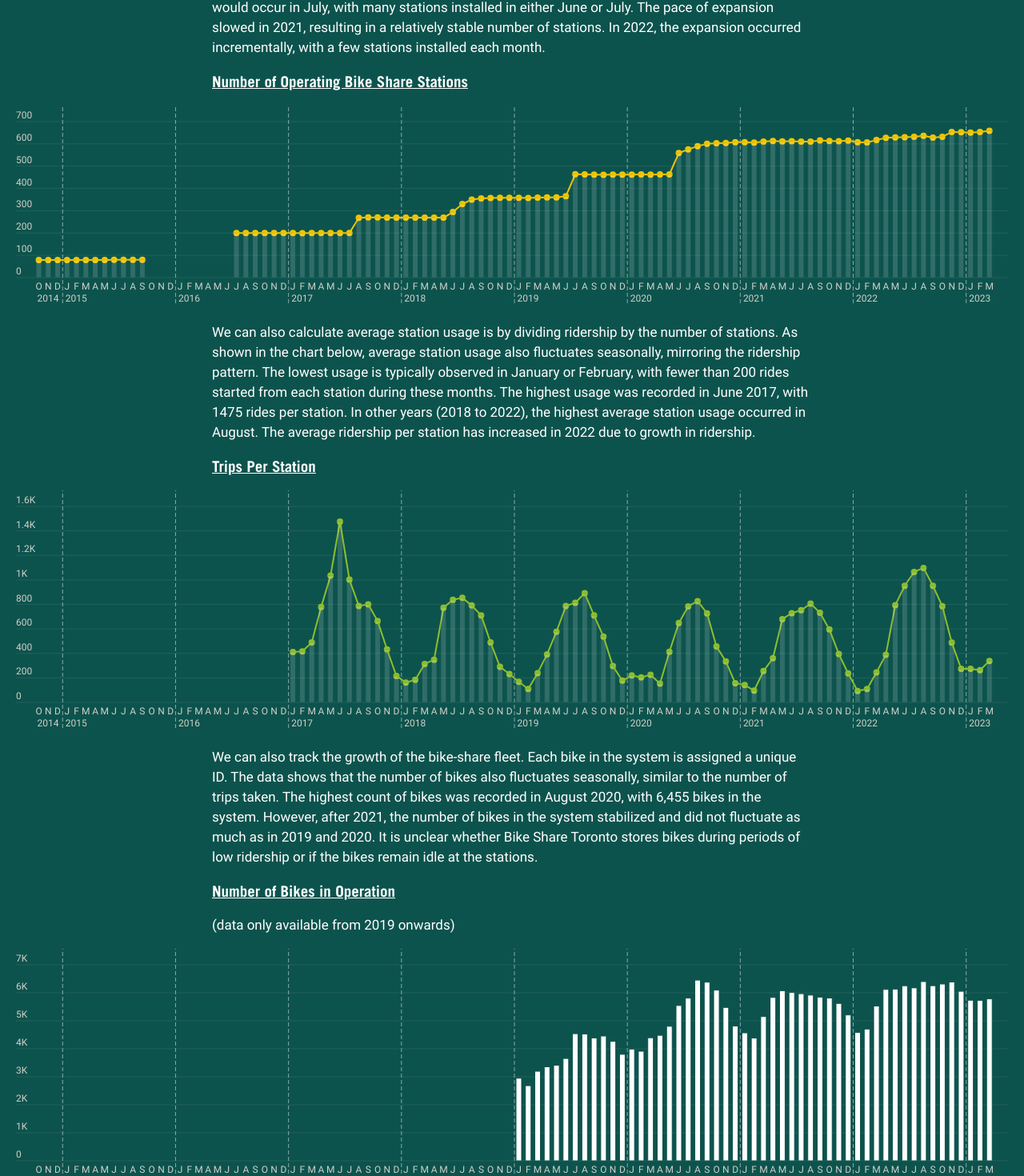
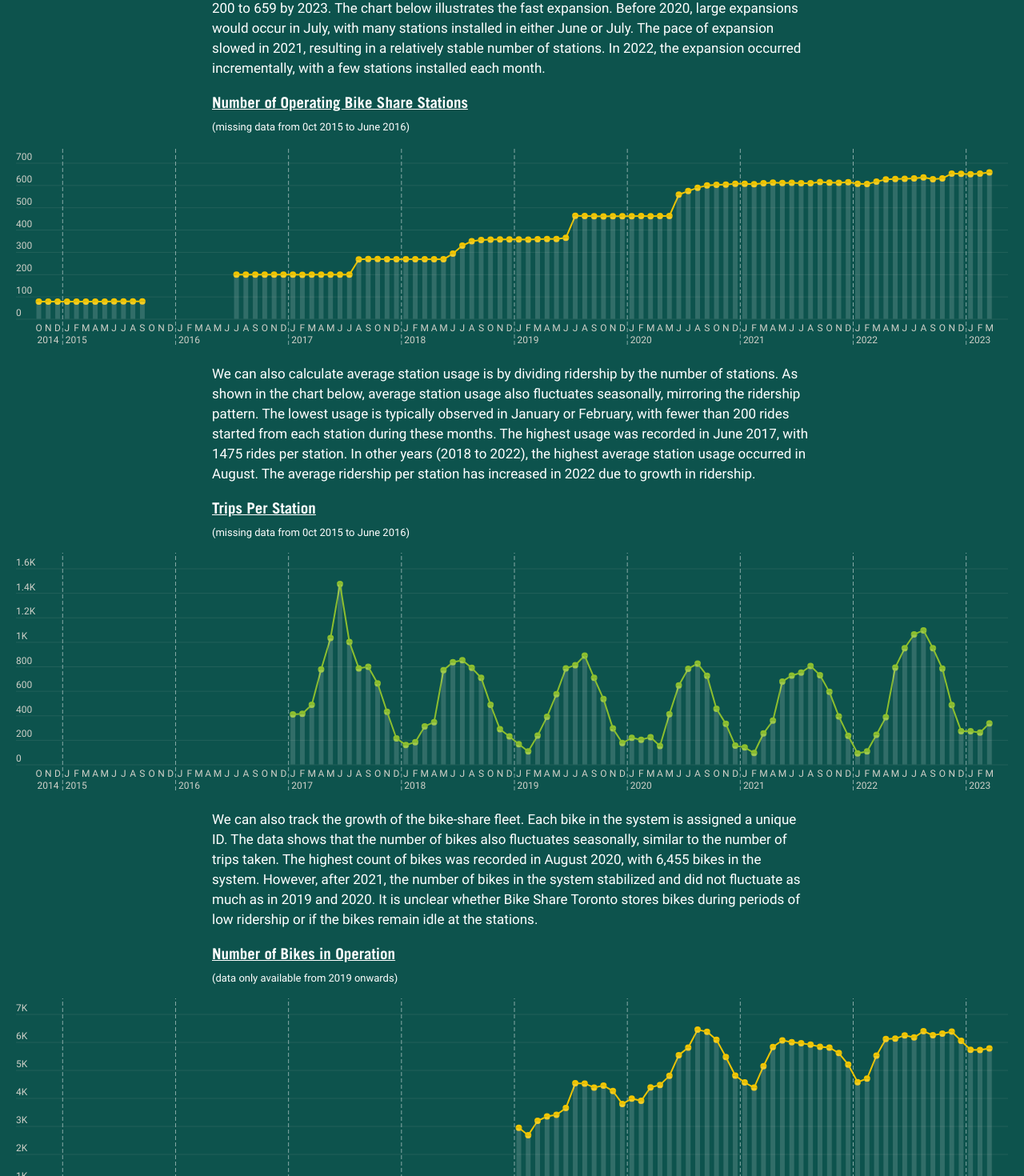
Before and after one commit to schoolofcities/bike-share-toronto, a SvelteKit app: page /trends in a window 1280 px wide. Shown: the part 2011-3481 px from the top of the page at 80% size. Built offline with nearby package versions, Linux system fonts and the light colour scheme.

Commit message:
dynamic point sizes

```diff
--- a/src/assets/global-styles.css
+++ b/src/assets/global-styles.css
@@ -95,6 +95,11 @@ p {
     line-height: 25px;
 }
 
+.note {
+    margin-top: -12px;
+    font-size: 13px;
+}
+
 a {
     color: var(--brandWhite);
     text-decoration: underline;
--- a/src/lib/MonthlyChart.svelte
+++ b/src/lib/MonthlyChart.svelte
@@ -176,6 +176,19 @@
             </g>
         {/if}
 
+        <!-- y axis -->
+        <g class="axis y-axis">
+            {#each yTicks as tick}
+                <g
+                    class="tick tick-{tick}"
+                    transform="translate(0, {yScale(tick)})"
+                >
+                    <line x2="100%" />
+                    <text y="-4">{thousandToK(tick)} </text>
+                </g>
+            {/each}
+        </g>
+
         {#if type === "line"}
             <g>
                 {#each data as bike, i}
@@ -193,7 +206,7 @@
                     {#if bike[variable] !== null}
                         <circle
                             class="point"
-                            r="4"
+                            r={innerWidth / 300}
                             cx={xScale(i) + barPadding + barWidth/2 - 1}
                             cy={yScale(bike[variable])}
                             fill={colour}
@@ -220,18 +233,7 @@
             </g>
         {/if}
 
-        <!-- y axis -->
-        <g class="axis y-axis">
-            {#each yTicks as tick}
-                <g
-                    class="tick tick-{tick}"
-                    transform="translate(0, {yScale(tick)})"
-                >
-                    <line x2="100%" />
-                    <text y="-4">{thousandToK(tick)} </text>
-                </g>
-            {/each}
-        </g>
+
     </svg>
 </div>
 {#if selected_datapoint != undefined}
@@ -322,8 +324,4 @@
         stroke-width: 2px;
         z-index: 6;
     }
-
-    .point {
-        r: 4px;
-    }
 </style>
--- a/src/routes/trends/+page.svelte
+++ b/src/routes/trends/+page.svelte
@@ -52,6 +52,7 @@
 
     <div class="text">
         <h3>Bike Share Ridership by Month</h3>
+        <p class="note">(missing data from 0ct 2015 to June 2016)</p>
     </div>
     <MonthlyChart
         variable="TripCount"
@@ -105,6 +106,7 @@
             incrementally, with a few stations installed each month.
         </p>
         <h3>Number of Operating Bike Share Stations</h3>
+        <p class="note">(missing data from 0ct 2015 to June 2016)</p>
     </div>
 
     <MonthlyChart
@@ -128,6 +130,7 @@
             station has increased in 2022 due to growth in ridership.
         </p>
         <h3>Trips Per Station</h3>
+        <p class="note">(missing data from 0ct 2015 to June 2016)</p>
     </div>
 
     <MonthlyChart
@@ -151,25 +154,26 @@
             stations.
         </p>
         <h3>Number of Bikes in Operation</h3>
-        <p>(data only available from 2019 onwards)</p>
+        <p class="note">(data only available from 2019 onwards)</p>
     </div>
 
     <MonthlyChart
         variable="BikeCount"
         yTicks={yTicksBike}
-        colour="#fff"
+        colour="#F1C500"
         maxHeight="300"
-        type="bar"
+        type="line"
     />
 
     <div class="text">
         <h3>Trips Per Bike</h3>
+        <p class="note">(data only available from 2019 onwards)</p>
     </div>
 
     <MonthlyChart
         variable="AverageBikeUsage"
         yTicks={yTicksAvBikeUsage}
-        colour="#fff"
+        colour="#8DBF2E"
         maxHeight="300"
         type="line"
     />
```
